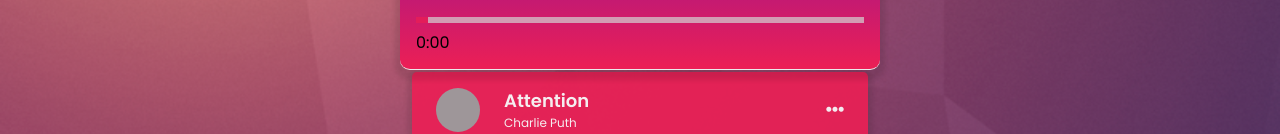
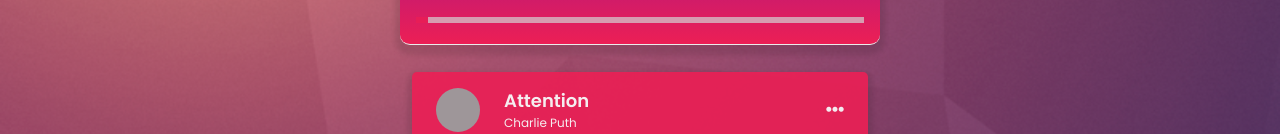
Before and after one commit to TrymoretimeH/Easy-Music-Player, a plain HTML site: page index.html in a window 1280 px wide. Shown: the part 348-482 px from the top of the page. Drawn offline with Linux system fonts and the light colour scheme; grey boxes are pictures that could not be loaded.

Commit message:
delete time current range

```diff
--- a/index.html
+++ b/index.html
@@ -53,10 +53,10 @@
             <!-- Progress Bar -->
             <div class="progressRange">
                 <input id="progress" class="progress" type="range" value="0" step="1" min="0" max="100">
-                <div class="time">
+                <!-- <div class="time">
                     <span class="startTime">0:00</span>
                     <span class="endTime"></span>
-                </div>
+                </div> -->
             </div>
 
             <!-- Volume Bar -->
```
